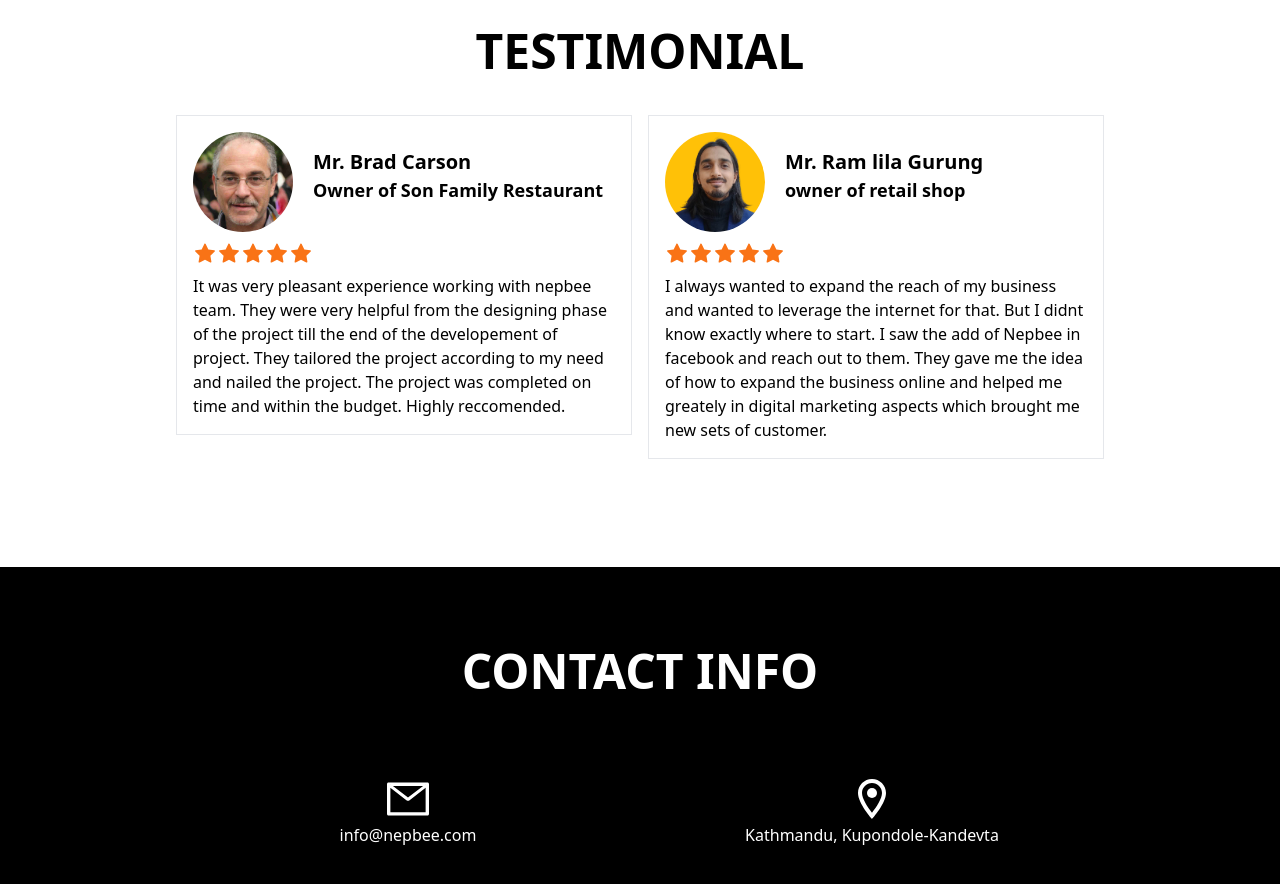
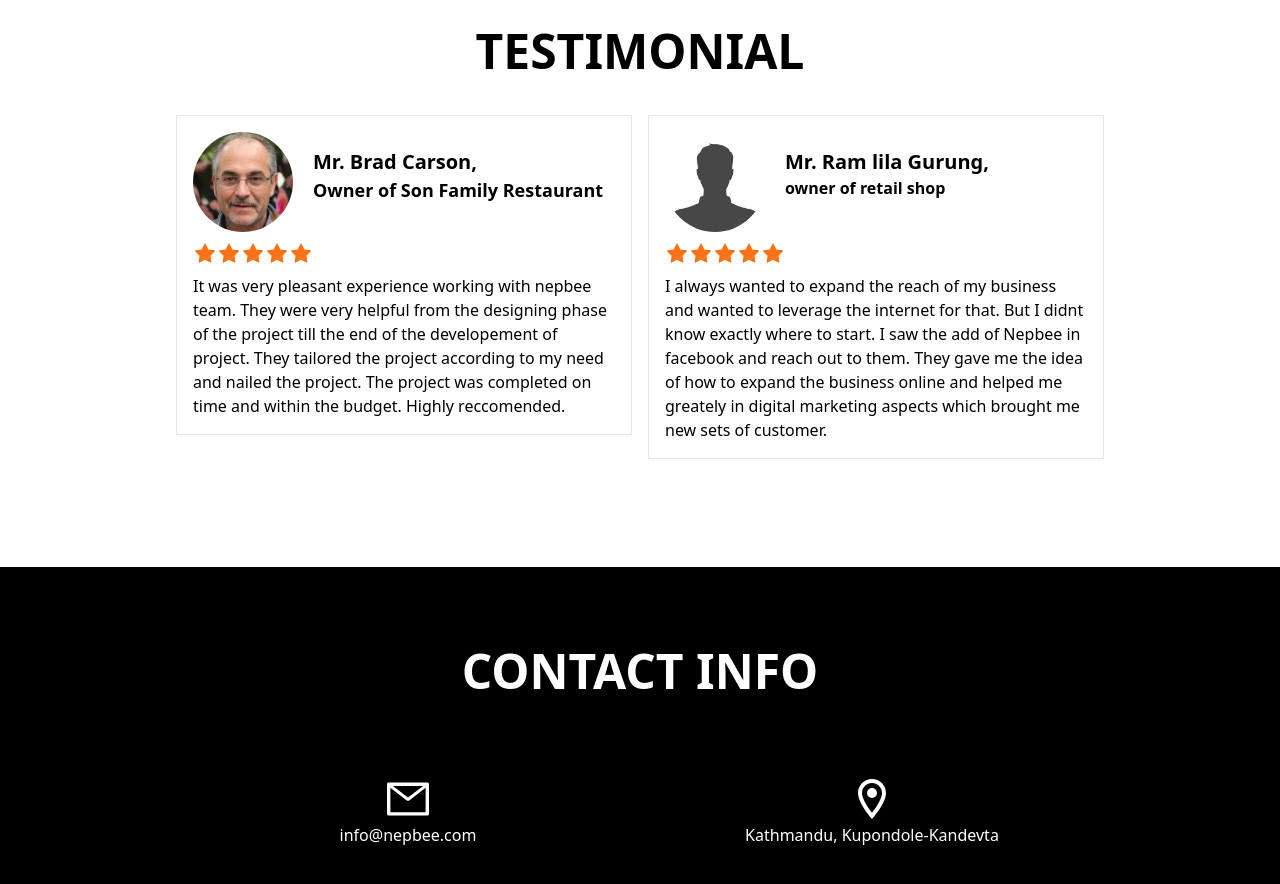
Before and after one commit to Anish-Rai/Nepbee_website, a Next.js app: page / in a window 1280 px wide. Shown: the part 5360-6244 px from the top of the page. Built offline with nearby package versions, Linux system fonts and the light colour scheme.

Commit message:
images fixed

```diff
--- a/components/Testimonial.js
+++ b/components/Testimonial.js
@@ -14,7 +14,7 @@ const Testimonial = () => {
                     <div className='flex'>
                         <Image src="/brad.jpeg" alt='' width={100} height={100} className="rounded-full" />
                         <div className='pt-4 pl-5'>
-                            <h4 className='text-xl font-semibold'>Mr. Brad Carson</h4>
+                            <h4 className='text-xl font-semibold'>Mr. Brad Carson,</h4>
                             <h5 className='text-lg font-semibold'>Owner of Son Family Restaurant</h5>
                         </div>
                     </div>
@@ -35,10 +35,10 @@ const Testimonial = () => {
 
                 <div className=' border  p-4'>
                     <div className='flex'>
-                        <Image src="/bass.png" alt='' width={100} height={100} className="rounded-full" />
+                        <Image src="/avatar.jpg" alt='' width={100} height={100} className="rounded-full" />
                         <div className='pt-4 pl-5'>
-                            <h4 className='text-xl font-semibold'>Mr. Ram lila Gurung</h4>
-                            <h5 className='text-lg font-semibold'>owner of retail shop</h5>
+                            <h4 className='text-xl font-semibold'>Mr. Ram lila Gurung,</h4>
+                            <h5 className=' font-semibold'>owner of retail shop</h5>
                         </div>
                     </div>
                     <div className='pt-2'>
```
Also changed, not shown: public/avatar.jpg (added).
